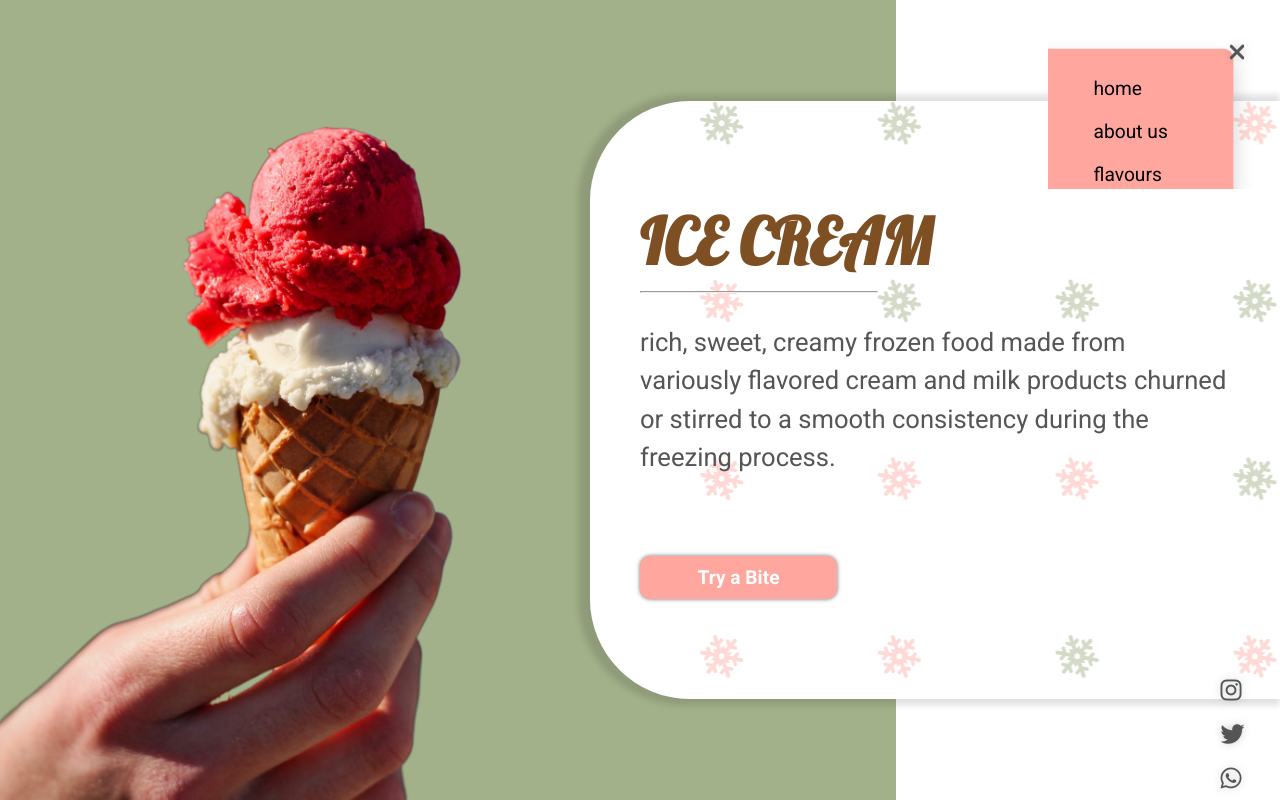
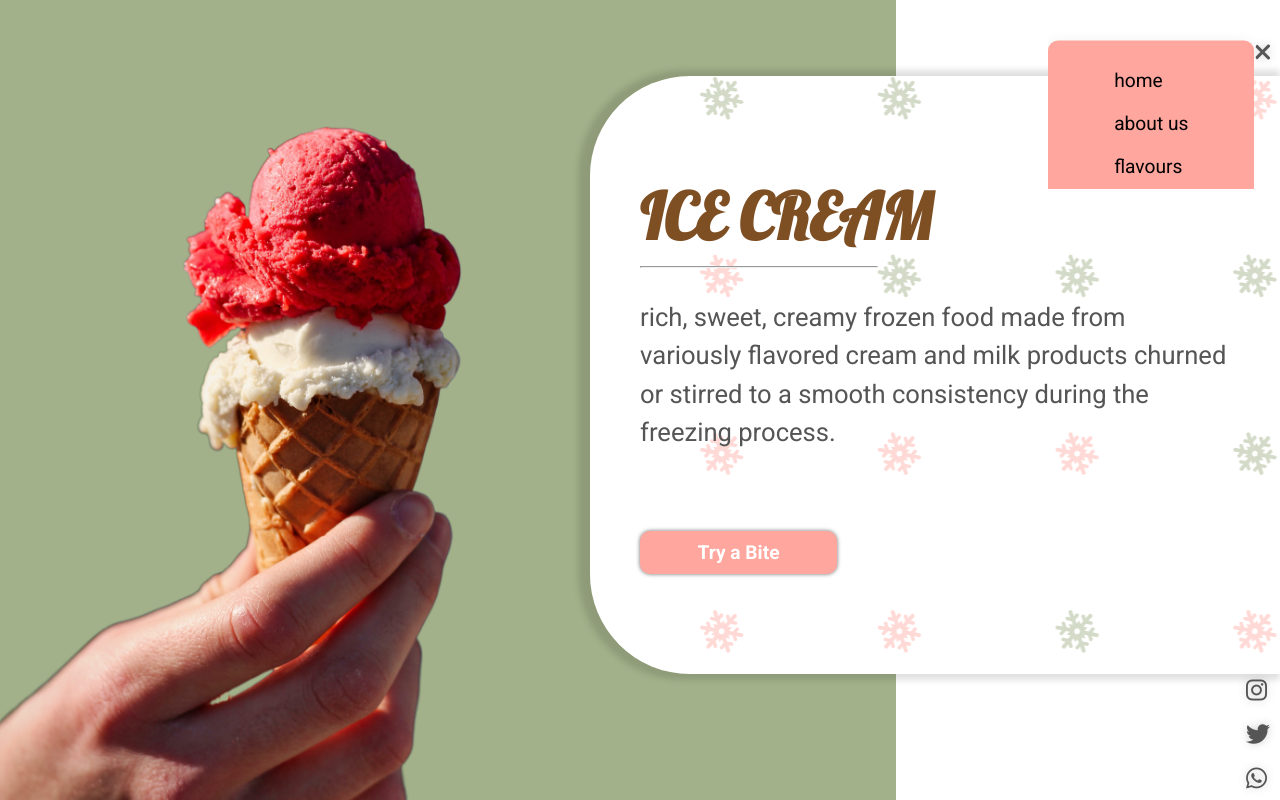
Before and after one commit to AmalGho/icecream-shop-landing-page, a plain HTML site: page index.html in a window 1280 px wide. Both pictures are taken after a click on the element 1238 px from the left and 52 px from the top of the page. Drawn offline with Linux system fonts and the light colour scheme.

Commit message:
modified

```diff
--- a/style.css
+++ b/style.css
@@ -35,6 +35,7 @@
     width: 100%;
     padding: 100px 50px;
     box-shadow: -6px 0 6px 6px #00000020;
+    margin-bottom: 50px;
 }
 
 .right h1 {
@@ -78,7 +79,7 @@
 .right .social {
     position: fixed;
     bottom: 0%;
-    right: 2%;
+    right: 0%;
 }
 
 .right .social a {
@@ -108,7 +109,7 @@
 }
 
 .menu-container.show .menu-items {
-    transform: translate(-10%, 15%) scale(1);
+    transform: translate(0, 10%) scale(1);
 }
 
 .left-panel {
@@ -137,7 +138,7 @@
     align-items: center;
     position: fixed;
     top: 5%;
-    right: 2%;
+    right: 0%;
     padding-right: 10px;
 }
 
```
